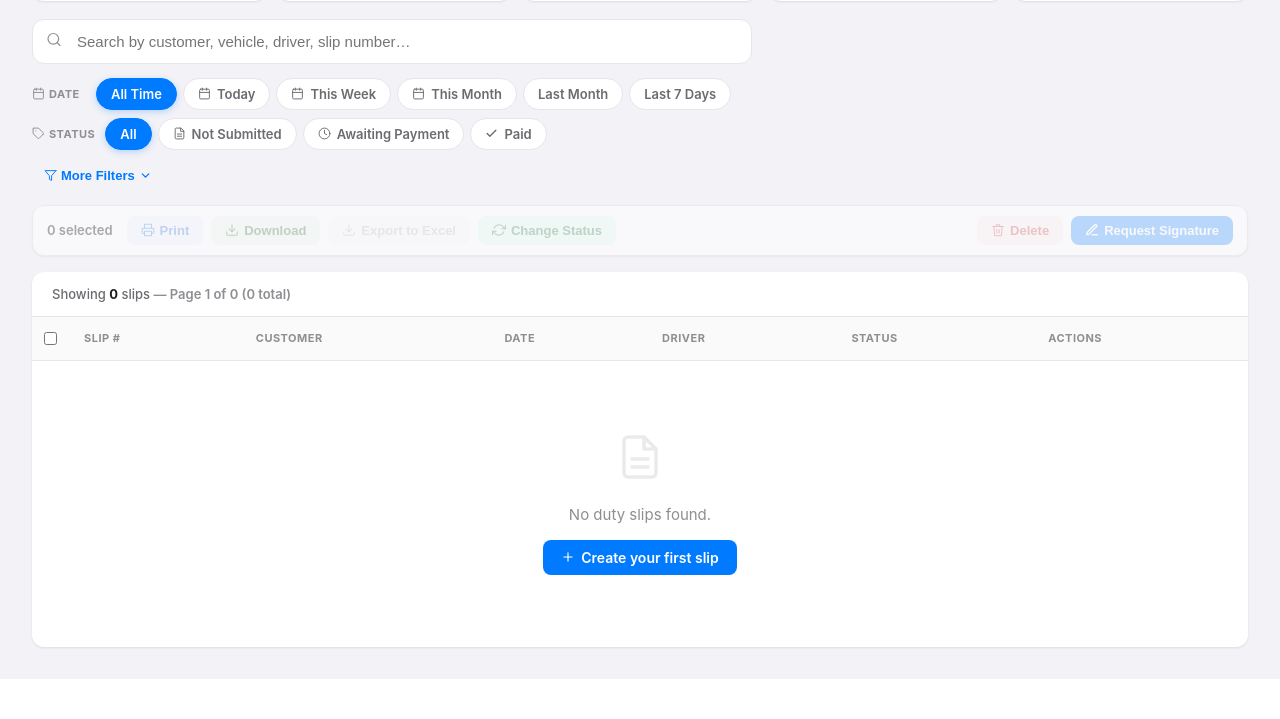
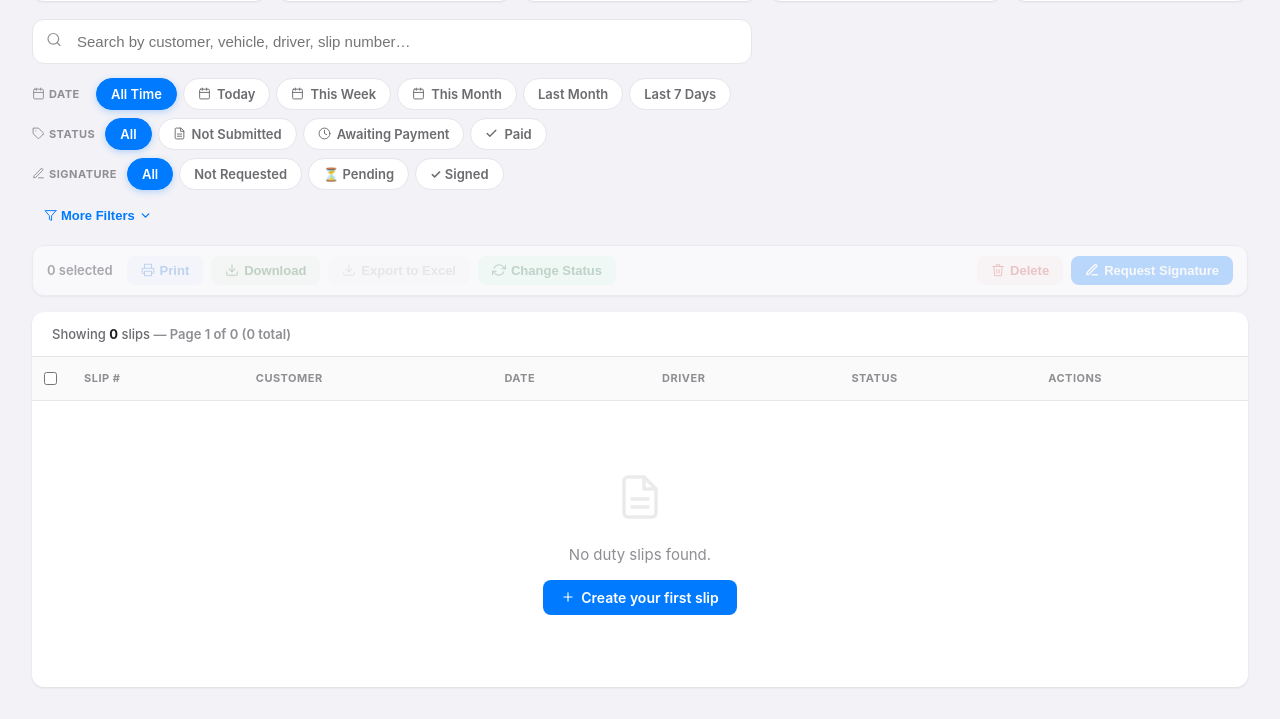
Before and after one commit to devank-yadav/billgenerator, a Flask app: page /admin_portal in a window 1280 px wide. Shown: the part 264-983 px from the top of the page. Before the commit the page ends 943 px from the top, so only its background shows below. Run offline with Flask 3, Linux system fonts and the light colour scheme; a user stored in the database is signed in; data that the repository does not hold is empty.

Commit message:
Fix revoke bug, add signature filter chips, signed clone confirmation
- Fix revoke: broken json_each SQLite query replaced with Python-side
  check — pending status now correctly cleared after revoking
- Add Signature filter row on dashboard: All / Not Requested / Pending / Signed
- All filter chip rows now cross-preserve each other's params (date, status, sig)
- Clone button on signed slip shows confirmation before proceeding
- Clear All now also resets sig_filter

Co-Authored-By: Claude Sonnet 4.6 <noreply@anthropic.com>

```diff
--- a/app.py
+++ b/app.py
@@ -626,6 +626,7 @@ def admin_portal():
     status_filter  = request.args.get('status', '')
     date_quick     = request.args.get('date_quick', '')    # today | week | month | last_month | last7
     status_quick   = request.args.get('status_quick', '')  # pending_bill | pending_pay | paid
+    sig_filter     = request.args.get('sig_filter', '')    # none | pending | signed
 
     page = max(int(request.args.get('page', 1) or 1), 1)
     page_size = int(request.args.get('page_size', 50) or 50)
@@ -668,6 +669,14 @@ def admin_portal():
         where_clause += " AND bill_status = 'Bill Submitted'"
     elif status_quick == 'paid':
         where_clause += " AND bill_status = 'Payment Received'"
+
+    # Signature filter
+    if sig_filter == 'none':
+        where_clause += " AND COALESCE(signature_status, '') = ''"
+    elif sig_filter == 'pending':
+        where_clause += " AND signature_status = 'pending'"
+    elif sig_filter == 'signed':
+        where_clause += " AND signature_status = 'signed'"
 
     if search_q:
         where_clause += " AND (customer_name LIKE ? OR company_name LIKE ? OR vehicle_no LIKE ? OR vehicle_type LIKE ? OR driver_name LIKE ? OR duty_slip_no LIKE ?)"
@@ -754,6 +763,7 @@ def admin_portal():
                            status_filter=status_filter,
                            date_quick=date_quick,
                            status_quick=status_quick,
+                           sig_filter=sig_filter,
                            stats_total=stats_total,
                            stats_this_month=stats_this_month,
                            stats_pending_bill=stats_pending_bill,
@@ -1608,16 +1618,23 @@ def revoke_signature(req_id):
         if row:
             ids = _json.loads(row[0]) if row[0] else []
             conn.execute("DELETE FROM signature_requests WHERE id = ?", (req_id,))
-            for inv_id in ids:
-                still_pending = conn.execute(
-                    "SELECT 1 FROM signature_requests WHERE json_each.value = ? AND signed_at IS NULL",
-                    (inv_id,)
-                ).fetchone()
-                if not still_pending:
-                    conn.execute(
-                        "UPDATE invoices SET signature_status = NULL WHERE id = ? AND signature_status = 'pending'",
-                        (inv_id,)
-                    )
+            if ids:
+                # Find invoice IDs still covered by another active (unsigned) request
+                remaining = conn.execute(
+                    "SELECT invoice_ids FROM signature_requests WHERE signed_at IS NULL"
+                ).fetchall()
+                still_covered = set()
+                for (r_ids,) in remaining:
+                    try:
+                        still_covered.update(_json.loads(r_ids))
+                    except Exception:
+                        pass
+                for inv_id in ids:
+                    if inv_id not in still_covered:
+                        conn.execute(
+                            "UPDATE invoices SET signature_status = NULL WHERE id = ? AND signature_status = 'pending'",
+                            (inv_id,)
+                        )
     return redirect(url_for('signatures_page'))
 
 
--- a/templates/admin_portal.html
+++ b/templates/admin_portal.html
@@ -54,42 +54,51 @@
     </form>
   </div>
 
-  <!-- QUICK FILTER CHIPS — two independent rows: Date and Status -->
+  <!-- QUICK FILTER CHIPS -->
+  {# macro: common params to preserve across all chip rows #}
+  {% set _p = '' %}
+  {% if date_quick %}{% set _p = _p + '&date_quick=' + date_quick %}{% endif %}
+  {% if status_quick %}{% set _p = _p + '&status_quick=' + status_quick %}{% endif %}
+  {% if sig_filter %}{% set _p = _p + '&sig_filter=' + sig_filter %}{% endif %}
+  {% if search_q %}{% set _p = _p + '&q=' + search_q %}{% endif %}
+
   <div class="filter-rows">
+    <!-- Date row -->
     <div class="filter-row">
       <span class="filter-row-label"><svg class="icon" width="13" height="13"><use href="#icon-calendar"/></svg> Date</span>
       <div class="chips">
-        <a href="/admin_portal?{% if status_quick %}status_quick={{ status_quick }}&{% endif %}{% if search_q %}q={{ search_q }}&{% endif %}"
-           class="chip {% if not date_quick %}active{% endif %}">All Time</a>
-        <a href="/admin_portal?date_quick=today{% if status_quick %}&status_quick={{ status_quick }}{% endif %}{% if search_q %}&q={{ search_q }}{% endif %}"
-           class="chip {% if date_quick == 'today' %}active{% endif %}">
-          <svg class="icon" width="13" height="13"><use href="#icon-calendar"/></svg> Today</a>
-        <a href="/admin_portal?date_quick=week{% if status_quick %}&status_quick={{ status_quick }}{% endif %}{% if search_q %}&q={{ search_q }}{% endif %}"
-           class="chip {% if date_quick == 'week' %}active{% endif %}">
-          <svg class="icon" width="13" height="13"><use href="#icon-calendar"/></svg> This Week</a>
-        <a href="/admin_portal?date_quick=month{% if status_quick %}&status_quick={{ status_quick }}{% endif %}{% if search_q %}&q={{ search_q }}{% endif %}"
-           class="chip {% if date_quick == 'month' %}active{% endif %}">
-          <svg class="icon" width="13" height="13"><use href="#icon-calendar"/></svg> This Month</a>
-        <a href="/admin_portal?date_quick=last_month{% if status_quick %}&status_quick={{ status_quick }}{% endif %}{% if search_q %}&q={{ search_q }}{% endif %}"
-           class="chip {% if date_quick == 'last_month' %}active{% endif %}">Last Month</a>
-        <a href="/admin_portal?date_quick=last7{% if status_quick %}&status_quick={{ status_quick }}{% endif %}{% if search_q %}&q={{ search_q }}{% endif %}"
-           class="chip {% if date_quick == 'last7' %}active{% endif %}">Last 7 Days</a>
+        {% set _sp = '' %}{% if status_quick %}{% set _sp = _sp + '&status_quick=' + status_quick %}{% endif %}{% if sig_filter %}{% set _sp = _sp + '&sig_filter=' + sig_filter %}{% endif %}{% if search_q %}{% set _sp = _sp + '&q=' + search_q %}{% endif %}
+        <a href="/admin_portal?{{ _sp[1:] }}" class="chip {% if not date_quick %}active{% endif %}">All Time</a>
+        <a href="/admin_portal?date_quick=today{{ _sp }}" class="chip {% if date_quick == 'today' %}active{% endif %}"><svg class="icon" width="13" height="13"><use href="#icon-calendar"/></svg> Today</a>
+        <a href="/admin_portal?date_quick=week{{ _sp }}" class="chip {% if date_quick == 'week' %}active{% endif %}"><svg class="icon" width="13" height="13"><use href="#icon-calendar"/></svg> This Week</a>
+        <a href="/admin_portal?date_quick=month{{ _sp }}" class="chip {% if date_quick == 'month' %}active{% endif %}"><svg class="icon" width="13" height="13"><use href="#icon-calendar"/></svg> This Month</a>
+        <a href="/admin_portal?date_quick=last_month{{ _sp }}" class="chip {% if date_quick == 'last_month' %}active{% endif %}">Last Month</a>
+        <a href="/admin_portal?date_quick=last7{{ _sp }}" class="chip {% if date_quick == 'last7' %}active{% endif %}">Last 7 Days</a>
       </div>
     </div>
+    <!-- Bill status row -->
     <div class="filter-row">
       <span class="filter-row-label"><svg class="icon" width="13" height="13"><use href="#icon-tag"/></svg> Status</span>
       <div class="chips">
-        <a href="/admin_portal?{% if date_quick %}date_quick={{ date_quick }}&{% endif %}{% if search_q %}q={{ search_q }}&{% endif %}"
-           class="chip {% if not status_quick %}active{% endif %}">All</a>
-        <a href="/admin_portal?status_quick=pending_bill{% if date_quick %}&date_quick={{ date_quick }}{% endif %}{% if search_q %}&q={{ search_q }}{% endif %}"
-           class="chip {% if status_quick == 'pending_bill' %}active{% endif %}">
-          <svg class="icon" width="13" height="13"><use href="#icon-document"/></svg> Not Submitted</a>
-        <a href="/admin_portal?status_quick=pending_pay{% if date_quick %}&date_quick={{ date_quick }}{% endif %}{% if search_q %}&q={{ search_q }}{% endif %}"
-           class="chip {% if status_quick == 'pending_pay' %}active{% endif %}">
-          <svg class="icon" width="13" height="13"><use href="#icon-clock"/></svg> Awaiting Payment</a>
-        <a href="/admin_portal?status_quick=paid{% if date_quick %}&date_quick={{ date_quick }}{% endif %}{% if search_q %}&q={{ search_q }}{% endif %}"
-           class="chip {% if status_quick == 'paid' %}active{% endif %}">
-          <svg class="icon" width="13" height="13"><use href="#icon-check"/></svg> Paid</a>
+        {% set _dp = '' %}{% if date_quick %}{% set _dp = _dp + '&date_quick=' + date_quick %}{% endif %}{% if sig_filter %}{% set _dp = _dp + '&sig_filter=' + sig_filter %}{% endif %}{% if search_q %}{% set _dp = _dp + '&q=' + search_q %}{% endif %}
+        <a href="/admin_portal?{{ _dp[1:] }}" class="chip {% if not status_quick %}active{% endif %}">All</a>
+        <a href="/admin_portal?status_quick=pending_bill{{ _dp }}" class="chip {% if status_quick == 'pending_bill' %}active{% endif %}"><svg class="icon" width="13" height="13"><use href="#icon-document"/></svg> Not Submitted</a>
+        <a href="/admin_portal?status_quick=pending_pay{{ _dp }}" class="chip {% if status_quick == 'pending_pay' %}active{% endif %}"><svg class="icon" width="13" height="13"><use href="#icon-clock"/></svg> Awaiting Payment</a>
+        <a href="/admin_portal?status_quick=paid{{ _dp }}" class="chip {% if status_quick == 'paid' %}active{% endif %}"><svg class="icon" width="13" height="13"><use href="#icon-check"/></svg> Paid</a>
+      </div>
+    </div>
+    <!-- Signature row -->
+    <div class="filter-row">
+      <span class="filter-row-label">
+        <svg class="icon" width="13" height="13" viewBox="0 0 24 24" fill="none" stroke="currentColor" stroke-width="1.75" stroke-linecap="round" stroke-linejoin="round"><path d="M12 20h9"/><path d="M16.5 3.5a2.121 2.121 0 0 1 3 3L7 19l-4 1 1-4L16.5 3.5z"/></svg>
+        Signature
+      </span>
+      <div class="chips">
+        {% set _bp = '' %}{% if date_quick %}{% set _bp = _bp + '&date_quick=' + date_quick %}{% endif %}{% if status_quick %}{% set _bp = _bp + '&status_quick=' + status_quick %}{% endif %}{% if search_q %}{% set _bp = _bp + '&q=' + search_q %}{% endif %}
+        <a href="/admin_portal?{{ _bp[1:] }}" class="chip {% if not sig_filter %}active{% endif %}">All</a>
+        <a href="/admin_portal?sig_filter=none{{ _bp }}" class="chip {% if sig_filter == 'none' %}active{% endif %}">Not Requested</a>
+        <a href="/admin_portal?sig_filter=pending{{ _bp }}" class="chip {% if sig_filter == 'pending' %}active{% endif %}">⏳ Pending</a>
+        <a href="/admin_portal?sig_filter=signed{{ _bp }}" class="chip {% if sig_filter == 'signed' %}active{% endif %}">✓ Signed</a>
       </div>
     </div>
   </div>
@@ -147,7 +156,7 @@
       </div>
       <div class="adv-actions">
         <button type="submit">Apply Filters</button>
-        {% if customer_name or driver_filter or vehicle_filter or month_filter or date_from or date_to or status_filter or search_q or date_quick or status_quick %}
+        {% if customer_name or driver_filter or vehicle_filter or month_filter or date_from or date_to or status_filter or search_q or date_quick or status_quick or sig_filter %}
           <a href="/admin_portal">Clear All</a>
         {% endif %}
       </div>
@@ -243,7 +252,8 @@
                 <span title="Signature requested" style="display:inline-flex;align-items:center;gap:3px;background:#fff8e1;color:#e65100;padding:3px 8px;border-radius:20px;font-size:11px;font-weight:700;">⏳ Sig. Pending</span>
               {% endif %}
               <a class="icon-btn" href="/invoice/{{ inv[0] }}/download" title="Download PDF" onclick="event.stopPropagation()"><svg class="icon" width="15" height="15"><use href="#icon-download"/></svg></a>
-                <a class="icon-btn" href="/clone/{{ inv[0] }}" title="Clone slip" onclick="event.stopPropagation()"><svg class="icon" width="15" height="15"><use href="#icon-copy"/></svg></a>
+                <a class="icon-btn" href="/clone/{{ inv[0] }}" title="Clone slip"
+                 onclick="return handleClone(event, {{ inv[0] }}, {{ 'true' if inv[23] == 'signed' else 'false' }})"><svg class="icon" width="15" height="15"><use href="#icon-copy"/></svg></a>
                 <form method="post" action="/delete_invoice/{{ inv[0] }}" style="display:inline;"
                       onsubmit="return confirm('Delete this invoice permanently?')" onclick="event.stopPropagation()">
                   <button class="icon-btn danger" type="submit" title="Delete"><svg class="icon" width="15" height="15"><use href="#icon-trash"/></svg></button>
@@ -427,6 +437,20 @@
     checkboxes.forEach(cb => cb.addEventListener('change', updateCount));
     updateCount();
 
+    // ========== CLONE WITH SIGNED CONFIRMATION ==========
+    function handleClone(event, id, isSigned) {
+      event.stopPropagation();
+      if (isSigned) {
+        if (!confirm('This slip has been digitally signed.\n\nThe cloned slip will start without a signature — you can request a new one after generating.\n\nContinue cloning?')) {
+          event.preventDefault();
+          return false;
+        }
+      }
+      window.location.href = '/clone/' + id;
+      event.preventDefault();
+      return false;
+    }
+
     // ========== ROW EXPAND ==========
     function toggleExpand(id, event) {
       if (event.target.closest('input[type="checkbox"], .row-actions, .badge, .icon-btn, form')) return;
```
